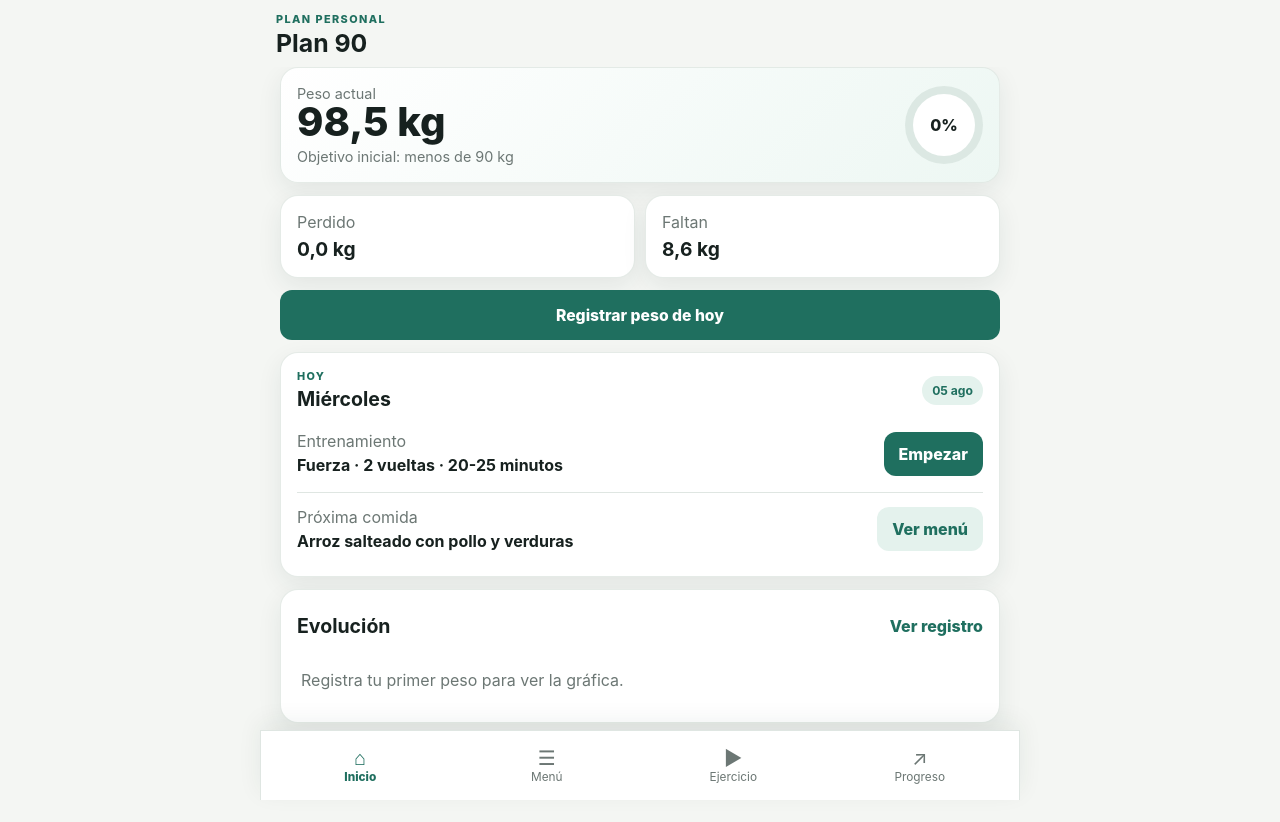
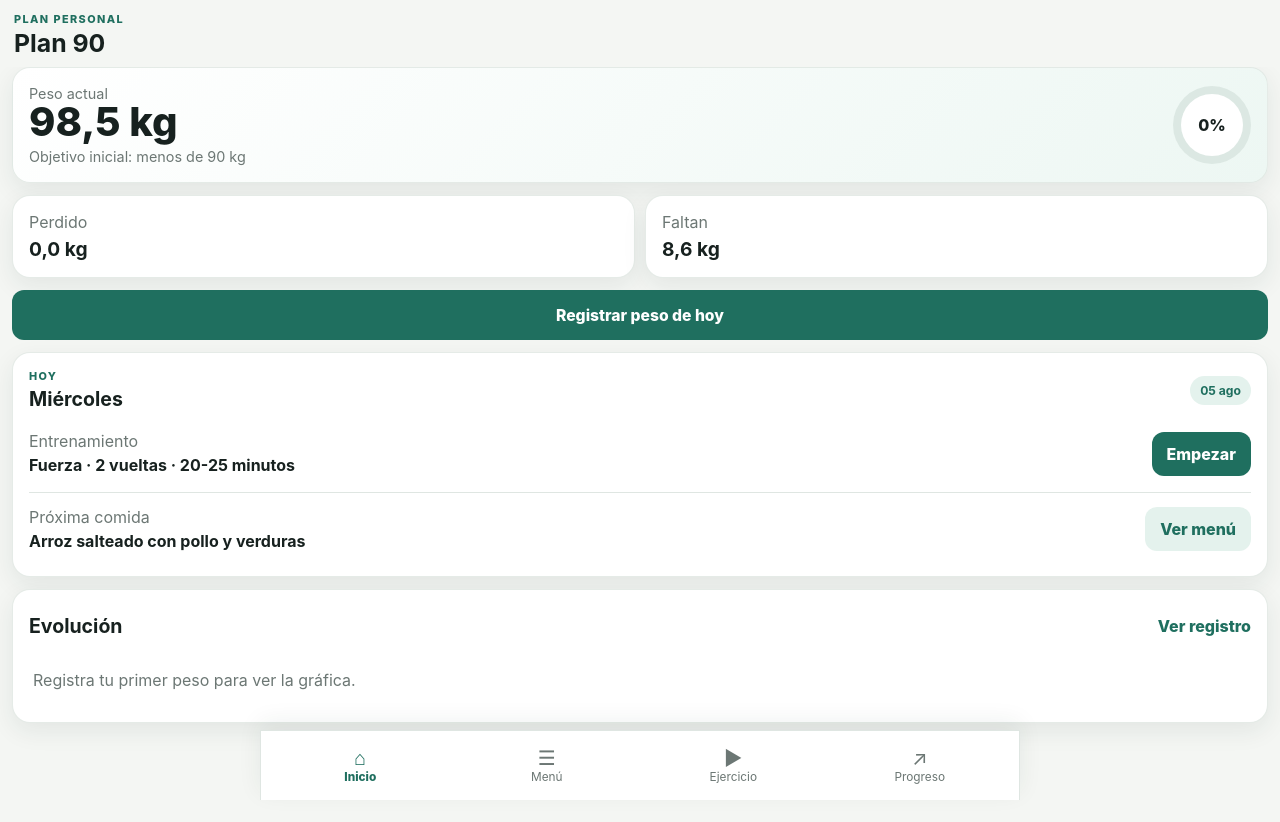
Before and after one commit to pacoggg/Plan90, a plain HTML site: page index.html in a window 1280 px wide. Drawn offline with Linux system fonts and the light colour scheme.

Commit message:
v0.1.2 - Eliminar límite de ancho en móvil

```diff
--- a/styles-base.css
+++ b/styles-base.css
@@ -12,20 +12,20 @@
   --radius: 18px;
 }
 * { box-sizing: border-box; }
-html { min-height: 100%; background: var(--bg); }
-body { min-height: 100dvh; margin: 0; font-family: Inter, ui-sans-serif, system-ui, -apple-system, BlinkMacSystemFont, "Segoe UI", sans-serif; color: var(--text); background: var(--bg); padding-bottom: calc(84px + env(safe-area-inset-bottom)); }
+html { width: 100%; min-height: 100%; background: var(--bg); }
+body { width: 100%; min-width: 0; min-height: 100dvh; margin: 0; font-family: Inter, ui-sans-serif, system-ui, -apple-system, BlinkMacSystemFont, "Segoe UI", sans-serif; color: var(--text); background: var(--bg); padding-bottom: calc(84px + env(safe-area-inset-bottom)); overflow-x: hidden; }
 button, input { font: inherit; }
 button { cursor: pointer; min-height: 44px; }
-.app-header { position: sticky; top: 0; z-index: 10; display: flex; justify-content: space-between; align-items: center; width: 100%; padding: calc(12px + env(safe-area-inset-top)) 16px 10px; background: rgba(244,246,243,.96); backdrop-filter: blur(12px); }
+.app-header { position: sticky; top: 0; z-index: 10; display: flex; justify-content: space-between; align-items: center; width: 100vw; max-width: none; margin: 0; padding: calc(12px + env(safe-area-inset-top)) 14px 10px; background: rgba(244,246,243,.96); backdrop-filter: blur(12px); }
 h1, h2, h3, p { margin-top: 0; }
 h1 { margin-bottom: 0; font-size: 1.55rem; line-height: 1.1; }
 h2 { margin-bottom: 0; font-size: 1.22rem; }
 h3 { font-size: 1.05rem; }
-main { width: 100%; max-width: none; margin: 0; padding: 0 14px 20px; }
-.screen { display: none; width: 100%; animation: fade .18s ease; }
+main { display: block; width: 100vw; max-width: none; margin: 0; padding: 0 12px 20px; }
+.screen { display: none; width: 100%; max-width: none; animation: fade .18s ease; }
 .screen.active { display: block; }
 @keyframes fade { from { opacity: 0; transform: translateY(4px); } }
-.card { width: 100%; background: var(--card); border: 1px solid rgba(223,230,226,.8); border-radius: var(--radius); padding: 16px; box-shadow: var(--shadow); margin-bottom: 12px; }
+.card { width: 100%; max-width: none; background: var(--card); border: 1px solid rgba(223,230,226,.8); border-radius: var(--radius); padding: 16px; box-shadow: var(--shadow); margin-bottom: 12px; }
 .hero { display: flex; align-items: center; justify-content: space-between; gap: 16px; min-height: 116px; background: linear-gradient(135deg,#ffffff 0%,#edf7f3 100%); }
 .hero-weight { font-size: clamp(2rem,9vw,2.5rem); line-height: 1; font-weight: 800; margin-bottom: 6px; }
 .progress-ring { flex: 0 0 auto; width: 78px; height: 78px; border-radius: 50%; display: grid; place-items: center; font-weight: 800; font-size: 1rem; background: conic-gradient(var(--primary) 0deg,#dce8e3 0deg); position: relative; }
@@ -47,7 +47,3 @@ main { width: 100%; max-width: none; margin: 0; padding: 0 14px 20px; }
 .primary, .secondary, .ghost, .danger-outline { border: 0; border-radius: 12px; padding: 11px 15px; font-weight: 800; }
 .primary { background: var(--primary); color: white; }
 .quick-register { margin: 0 0 12px; min-height: 50px; font-size: .98rem; }
-@media (min-width: 760px) {
-  .app-header, main { max-width: 760px; margin-left: auto; margin-right: auto; }
-  main { padding-left: 20px; padding-right: 20px; }
-}
```
